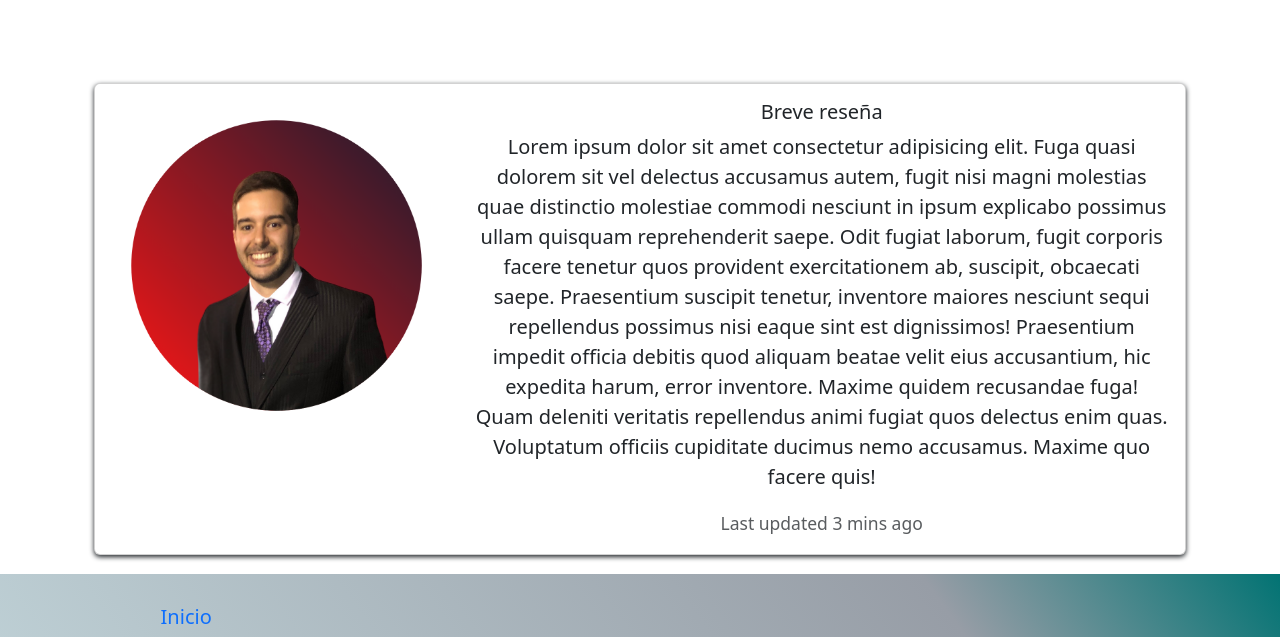
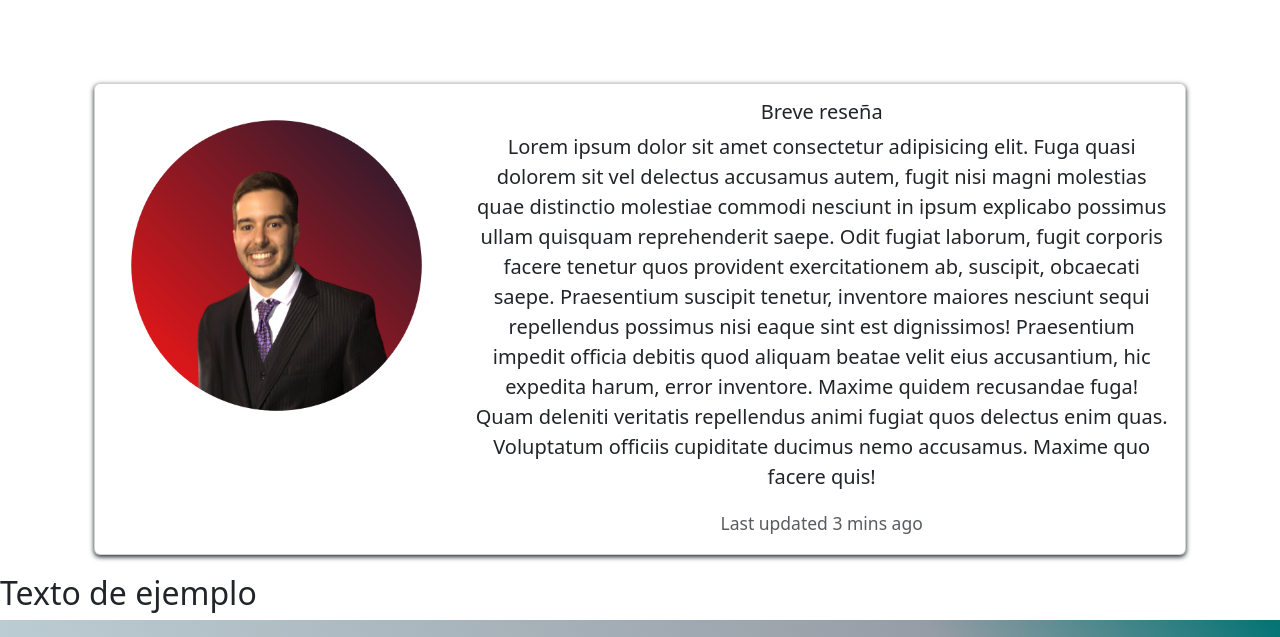
Before and after one commit to SebastianFurquet/pruebaWeb, a plain HTML site: page index.html in a window 1280 px wide. Shown: the part 226-863 px from the top of the page. Drawn offline with nearby package versions, Linux system fonts and the light colour scheme.

Commit message:
Agregue texto en Main

```diff
--- a/index.html
+++ b/index.html
@@ -89,7 +89,7 @@
 
     </main>
 
-
+<h2>Texto de ejemplo</h2>
 
 
     <!--N°3 <==--------------- FOOTER-->
```
